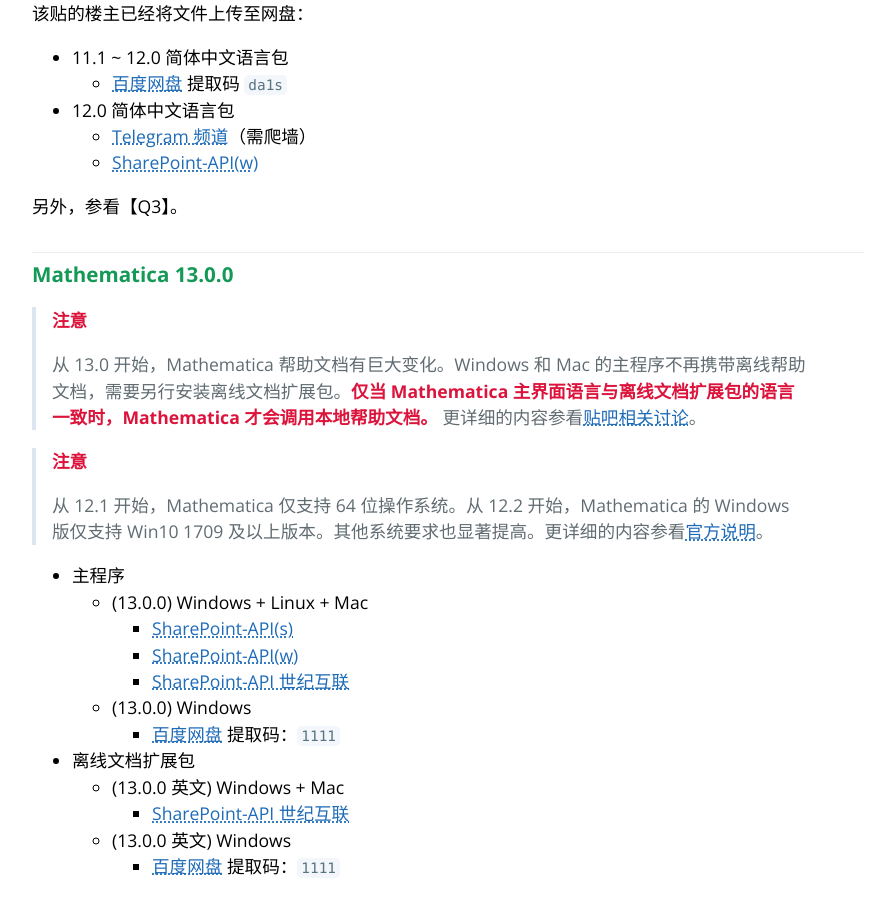
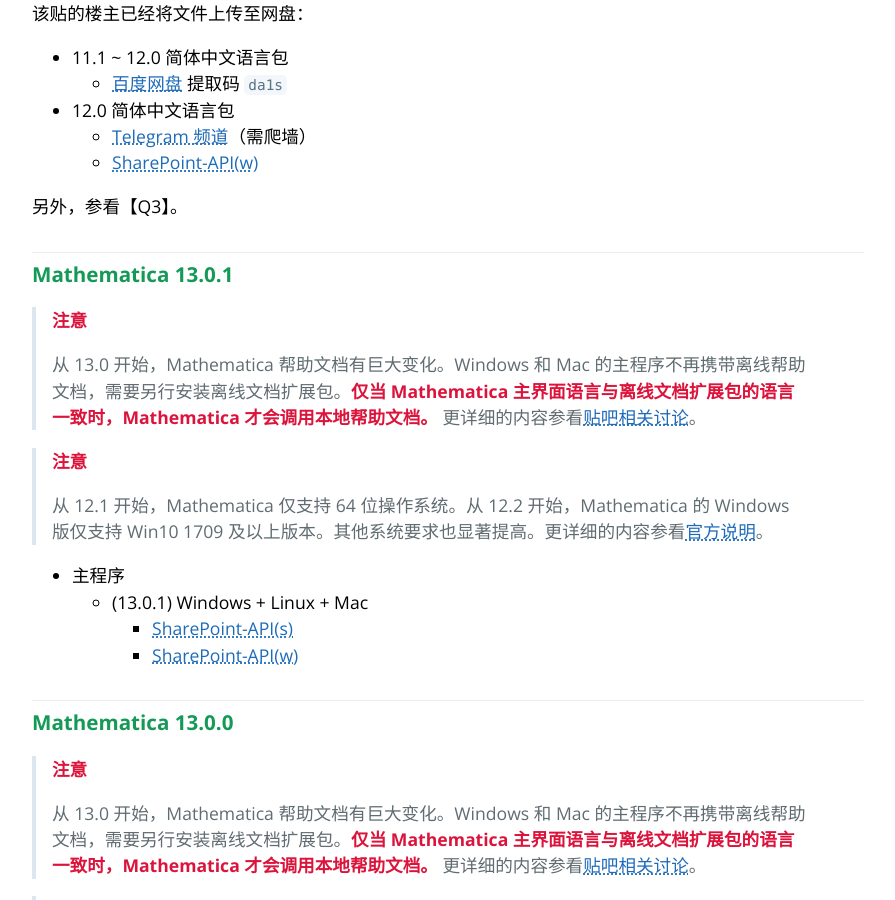
Before and after one commit to TieBaMma/InstallTutorial, a Jekyll site: the page built from index.md, in a window 1280 px wide and 900 px high, scrolled down 6537 px. Shown: the whole window, without its empty margins (192-1087 px from the left). Built offline with Jekyll 4.4.1, drawn with Linux system fonts in a browser that asks for light colours.

Commit message:
添加 13.0.1 主程序链接
由 @wuyudi 上传

```diff
--- a/index.md
+++ b/index.md
@@ -241,6 +241,23 @@
   * [SharePoint-API(w)](https://wdm.undo.icu/wyd/%E8%AF%AD%E8%A8%80%E5%8C%85/12.0/)
 
 另外，参看【Q3】。
+
+### Mathematica 13.0.1
+
+> **注意**
+>
+> 从 13.0 开始，Mathematica 帮助文档有巨大变化。Windows 和 Mac 的主程序不再携带离线帮助文档，需要另行安装离线文档扩展包。**仅当 Mathematica 主界面语言与离线文档扩展包的语言一致时，Mathematica 才会调用本地帮助文档。**
+> 更详细的内容参看[贴吧相关讨论](https://tieba.baidu.com/p/7675083708)。
+
+
+> **注意**
+>
+> 从 12.1 开始，Mathematica 仅支持 64 位操作系统。从 12.2 开始，Mathematica 的 Windows 版仅支持 Win10 1709 及以上版本。其他系统要求也显著提高。更详细的内容参看[官方说明](https://support.wolfram.com/6479)。
+
+* 主程序
+  * (13.0.1) Windows + Linux + Mac
+    * [SharePoint-API(s)](https://wdm.undo.icu/share/Mathematica/13.0.1.0/Main/)
+    * [SharePoint-API(w)](https://wdm.undo.icu/wyd/Mathematica/13.0.1.0/Main/)
 
 ### Mathematica 13.0.0
 
```
